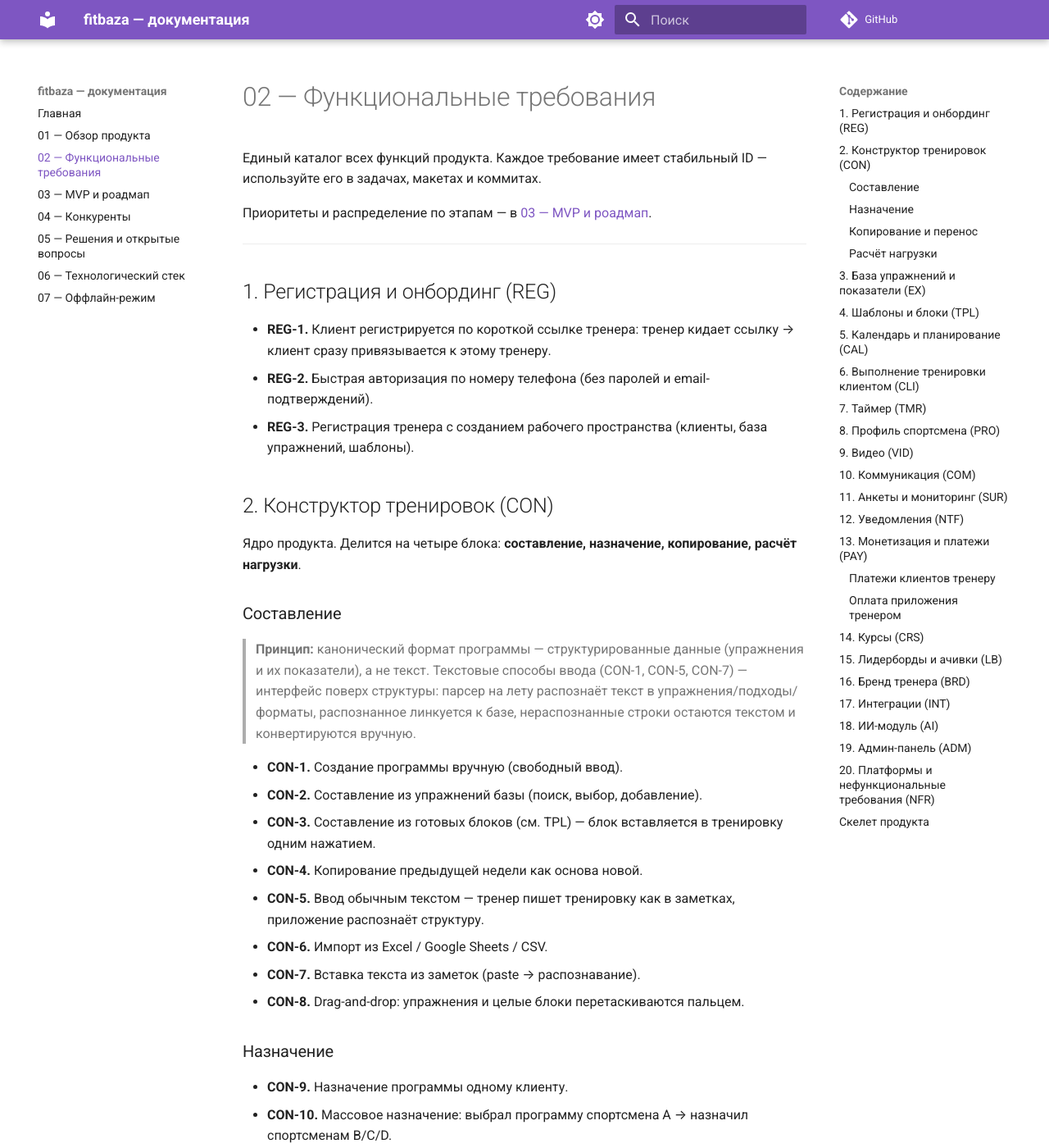
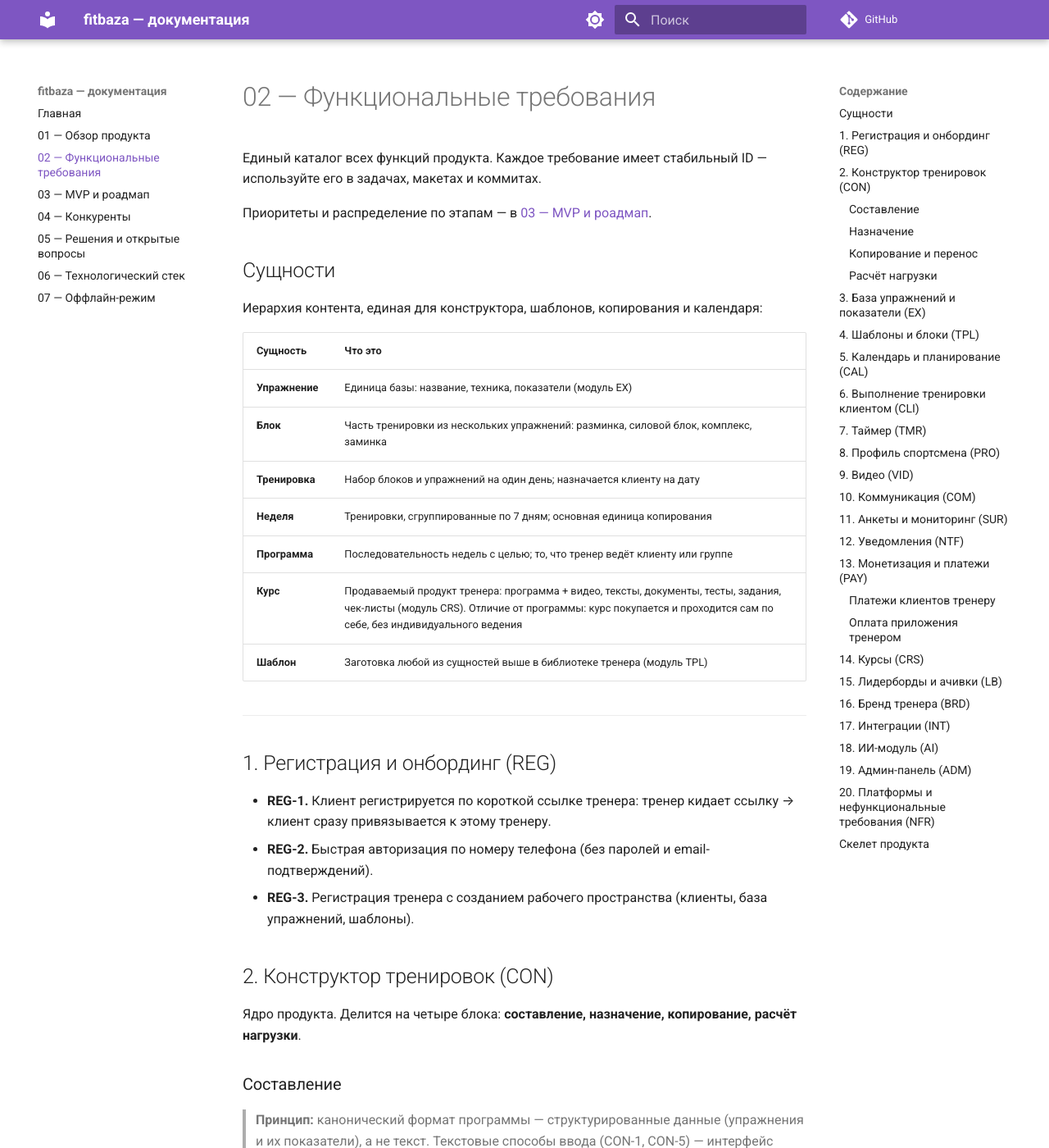
Before and after one commit to serjnsk/fitbaza, an MkDocs documentation site: the page built from docs/02-functional-requirements.md, in a window 1280 px wide and 1400 px high. Shown: the whole window at 82% size. Built offline with MkDocs 1.6.1 and Material for MkDocs 9.7.7, drawn with Linux system fonts in a browser that asks for light colours; comment, search, counter and statistics services are not loaded; some of the changed text lies outside the part shown.

Commit message:
Ревизия MVP: групповые программы и импорт — в этап 2, BRD-1 — в MVP, календарь упрощён, PAY-7 — прямые выплаты на карту, добавлен раздел «Сущности», удалены CON-7/15/18 и VID-4
Co-Authored-By: Claude Fable 5 <noreply@anthropic.com>

```diff
--- a/docs/02-functional-requirements.md
+++ b/docs/02-functional-requirements.md
@@ -3,6 +3,20 @@
 Единый каталог всех функций продукта. Каждое требование имеет стабильный ID — используйте его в задачах, макетах и коммитах.
 
 Приоритеты и распределение по этапам — в [03 — MVP и роадмап](03-mvp-and-roadmap.md).
+
+## Сущности
+
+Иерархия контента, единая для конструктора, шаблонов, копирования и календаря:
+
+| Сущность | Что это |
+|---|---|
+| **Упражнение** | Единица базы: название, техника, показатели (модуль EX) |
+| **Блок** | Часть тренировки из нескольких упражнений: разминка, силовой блок, комплекс, заминка |
+| **Тренировка** | Набор блоков и упражнений на один день; назначается клиенту на дату |
+| **Неделя** | Тренировки, сгруппированные по 7 дням; основная единица копирования |
+| **Программа** | Последовательность недель с целью; то, что тренер ведёт клиенту или группе |
+| **Курс** | Продаваемый продукт тренера: программа + видео, тексты, документы, тесты, задания, чек-листы (модуль CRS). Отличие от программы: курс покупается и проходится сам по себе, без индивидуального ведения |
+| **Шаблон** | Заготовка любой из сущностей выше в библиотеке тренера (модуль TPL) |
 
 ---
 
@@ -18,15 +32,14 @@
 
 ### Составление
 
-> **Принцип:** канонический формат программы — структурированные данные (упражнения и их показатели), а не текст. Текстовые способы ввода (CON-1, CON-5, CON-7) — интерфейс поверх структуры: парсер на лету распознаёт текст в упражнения/подходы/форматы, распознанное линкуется к базе, нераспознанные строки остаются текстом и конвертируются вручную.
+> **Принцип:** канонический формат программы — структурированные данные (упражнения и их показатели), а не текст. Текстовые способы ввода (CON-1, CON-5) — интерфейс поверх структуры: парсер на лету распознаёт текст в упражнения/подходы/форматы, распознанное линкуется к базе, нераспознанные строки остаются текстом и конвертируются вручную.
 
 - **CON-1.** Создание программы вручную (свободный ввод).
 - **CON-2.** Составление из упражнений базы (поиск, выбор, добавление).
 - **CON-3.** Составление из готовых блоков (см. TPL) — блок вставляется в тренировку одним нажатием.
 - **CON-4.** Копирование предыдущей недели как основа новой.
-- **CON-5.** Ввод обычным текстом — тренер пишет тренировку как в заметках, приложение распознаёт структуру.
+- **CON-5.** Ввод обычным текстом — тренер печатает тренировку или вставляет готовый текст (например, из своих заметок), приложение распознаёт структуру.
 - **CON-6.** Импорт из Excel / Google Sheets / CSV.
-- **CON-7.** Вставка текста из заметок (paste → распознавание).
 - **CON-8.** Drag-and-drop: упражнения и целые блоки перетаскиваются пальцем.
 
 ### Назначение
@@ -40,13 +53,11 @@
 - **CON-12.** Массовое копирование и перенос: недель, тренировок, программ, курсов.
 - **CON-13.** Перетаскивание тренировок между днями календаря.
 - **CON-14.** Перенос целой недели.
-- **CON-15.** Сдвиг всей программы на +3 / +7 / +14 дней с автоматическим изменением календаря.
 
 ### Расчёт нагрузки
 
 - **CON-16.** Автоматический расчёт рабочих весов от 1ПМ / 3ПМ / 5ПМ (тренер пишет «70 %», клиент видит килограммы).
 - **CON-17.** Автоматическое обновление процентов после установки нового ПМ.
-- **CON-18.** Калькулятор блинов: приложение показывает спортсмену, какие блины поставить с каждой стороны грифа.
 
 ## 3. База упражнений и показатели (EX)
 
@@ -96,8 +107,7 @@
 
 - **VID-1.** Видеобиблиотека тренера: загрузка с телефона напрямую, без YouTube/VK и других сторонних сервисов.
 - **VID-2.** Привязка видео: к упражнению, тренировке, программе, курсу.
-- **VID-3.** Видео от спортсмена: после подхода снял → отправил технику тренеру.
-- **VID-4.** Инструменты разбора техники: тренер открывает видео и может ставить паузу, замедлять, рисовать поверх кадра, писать комментарий, оставлять голосовой комментарий.
+- **VID-3.** Видео от спортсмена: после подхода снял → отправил технику тренеру; тренер отвечает комментарием (COM-3).
 
 ## 10. Коммуникация (COM)
 
@@ -128,7 +138,7 @@
 - **PAY-4.** История оплат и просроченные платежи.
 - **PAY-5.** Автоматическое ограничение доступа после окончания подписки — по настройке тренера.
 - **PAY-6.** Тренер может продлить подписку клиенту без оплаты по уважительной причине.
-- **PAY-7.** Модуль взаиморасчётов с клиентами и вывод денег тренером на свой счёт.
+- **PAY-7.** Тренер привязывает свою карту — деньги клиентов приходят ему напрямую, без внутреннего баланса платформы и ручного вывода средств.
 
 ### Оплата приложения тренером
 
```
Also changed, not shown: other parts of docs/02-functional-requirements.md (+3 -3 lines), docs/03-mvp-and-roadmap.md (+23 -28 lines), docs/04-competitors.md (+2 -2 lines), docs/05-decisions.md (+4 -4 lines).
